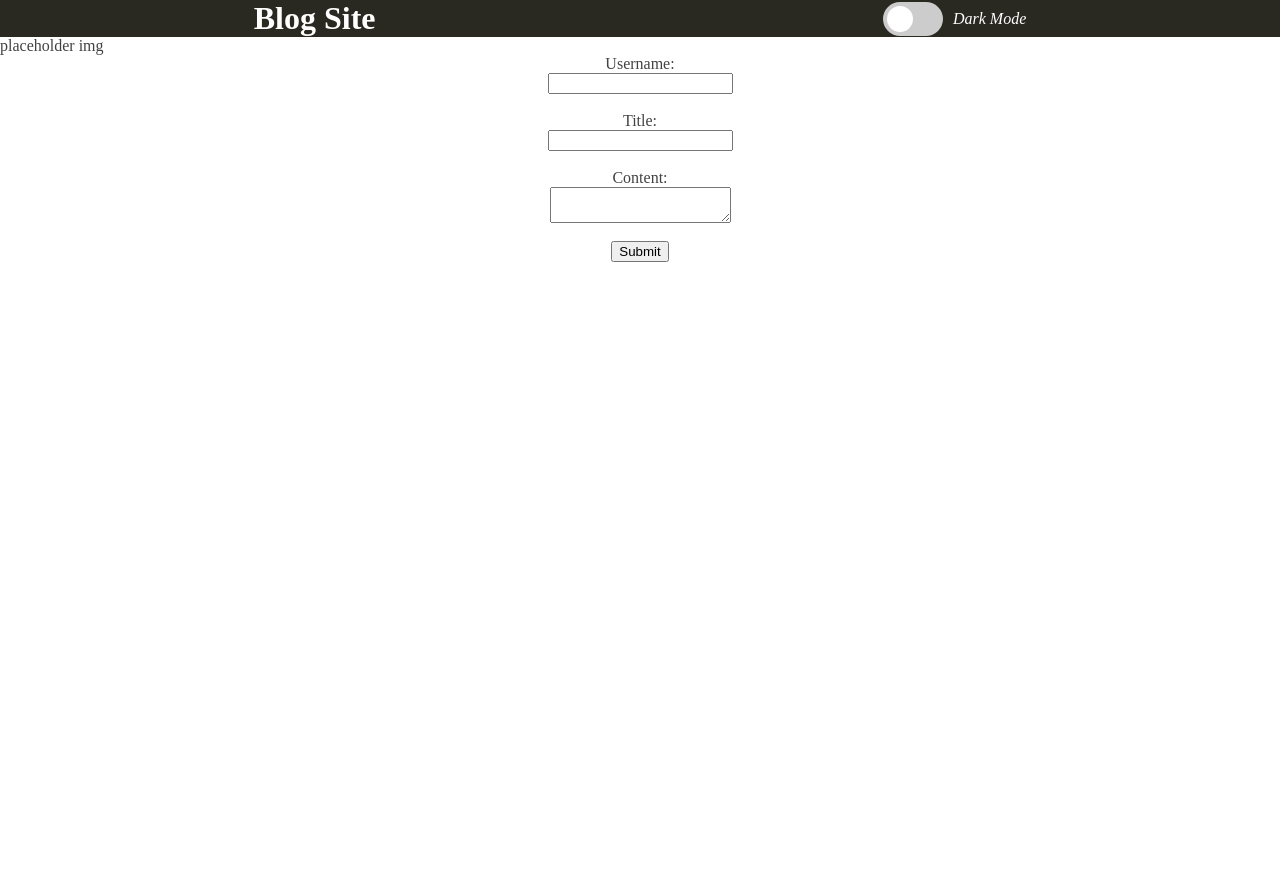
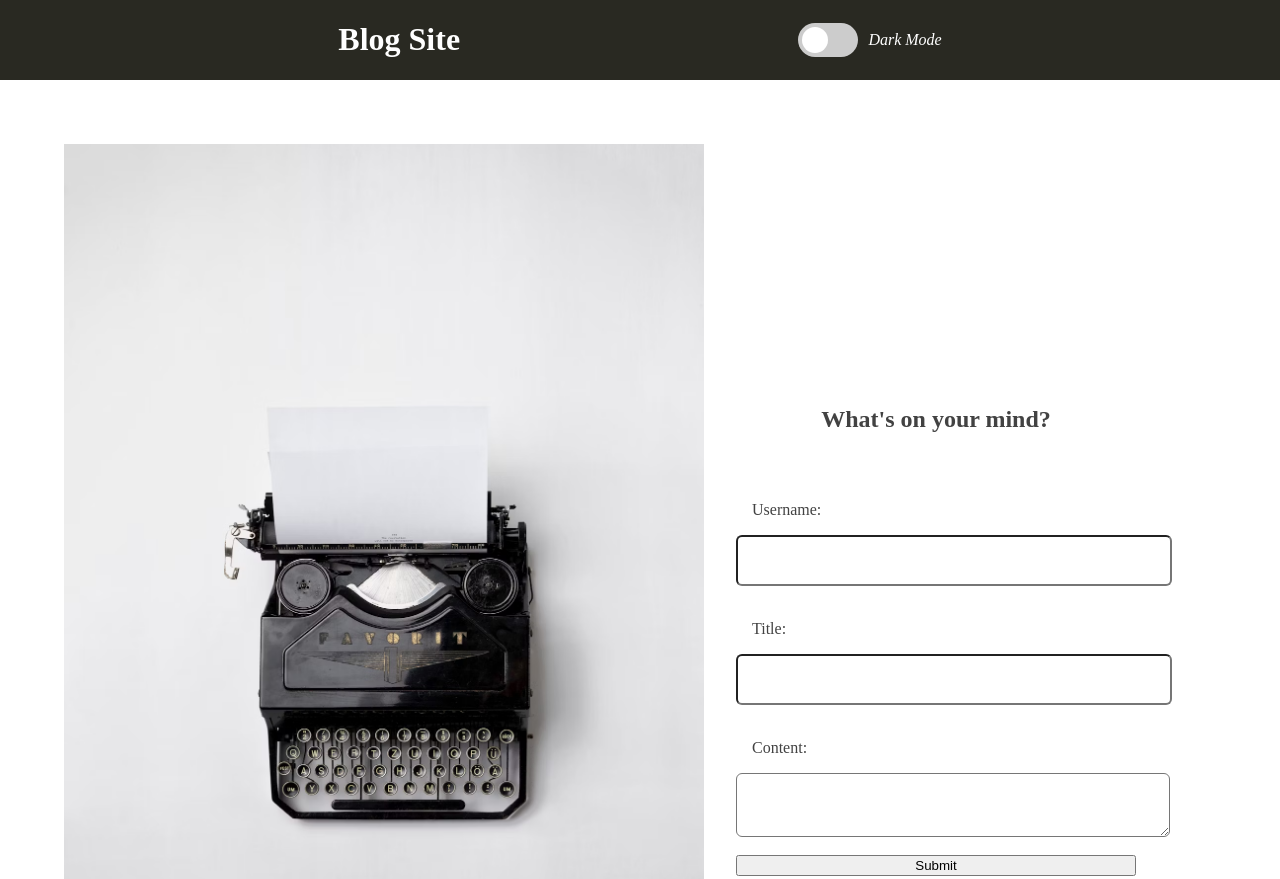
Before and after one commit to KyleH-Git/blog-site, a plain HTML site: page index.html in a window 1280 px wide. Shown: the top 879 px of the page. Before the commit the page ends 800 px from the top, so only its background shows below. Drawn offline with Linux system fonts and the light colour scheme.

Commit message:
added additional stylings to site

```diff
--- a/assets/css/blog.css
+++ b/assets/css/blog.css
@@ -1,7 +1,17 @@
 /* blog page styles */
 
+body{
+    margin: 0;
+    padding: 0;
+    box-sizing: border-box;
+}
+
 .post-card{
-border: 3px solid black;
+    border: 3px solid black;
+    width: 100%;
+    border-radius: 6px;
+    padding: 3rem;
+
 }
 
 .post-header{
@@ -16,6 +26,13 @@ border: 3px solid black;
 
 }
 
+#post-container{
+    display: flex;
+    flex-direction: column;
+    gap: 2rem;
+    padding: 1rem;
+}
+
 footer{
     margin-top: 25px;
 }
--- a/assets/css/form.css
+++ b/assets/css/form.css
@@ -1,11 +1,55 @@
 /* form page styles */
 
-.container{
-height: 100%;
-width: 100%;;
+body{
+    margin: 0;
+    padding: 0;
+    box-sizing: border-box;
 }
 
+.layout{
+    display: flex;
+    align-items: center;
+    padding: 4rem;
+    gap: 2rem;
+    flex-wrap: wrap;
+}
+
+.left-img{
+    max-width: 40rem;
+    min-width: 25rem;
+}
+
+img{
+    width: 100%;
+}
+
+.right-content{
+    max-width: 50rem;
+    min-width: 25rem;
+    padding: 0;
+}
+
+.input{
+    width: 100%;
+    font-weight: 400;
+    padding: 1rem;
+    border-radius: 6px;
+}
+
+.label{
+    font-weight: 400;
+    padding: 1rem;
+}
 .content-form{
-    justify-self: center;
-    align-items: center;
+    display: flex;
+    flex-direction: column;
+    align-items: stretch;
+    width: 100%;
+    margin: 0;
 }
+
+.form-header{
+    text-align: center;
+    padding: 2rem;
+    font-weight: 900;
+}
--- a/assets/css/styles.css
+++ b/assets/css/styles.css
@@ -16,21 +16,20 @@
     --heading-color: #818cab;
 }
 
-
-*{
-    margin: 0 auto;
-}
-
 body{
     background: var(--bg-color);
     color: var(--font-color);
+    margin: 0;
+    padding: 0;
+    box-sizing: border-box;
 }
 
 header{
     background: var(--heading-color);
     color: var(--bg-color);
+    align-items: center;
+    width: 100%;
 }
-
 
 .display-flex{
     display: flex;
@@ -52,6 +51,7 @@ header{
     flex-direction: column;
 }
 
+/* dark mode switch styles */
 .theme-switch-wrapper {
     display: flex;
     align-items: center;
--- a/index.html
+++ b/index.html
@@ -24,21 +24,22 @@
         </header>
 
         <!-- left side of homepage, img + title -->
-        <section class="container justify-content-evenly">
-            <div>
-                <p>placeholder img</p>
-            </div>
+        <section class="layout">
+            <aside class ="left-img">
+                <img src="./assets/images/blogimg.avif"/>
+            </aside>
 
         <!-- right side of homepage, form with Username, Title, and Content sections + Submit button -->
 
-            <div class="container display-flex">
-                <form id="contentForm" class ="container display-flex wrap-column">
-                    <label for="username">Username:</label>
-                    <input type="text" id="username" name ="username"><br>
-                    <label for="postTitle">Title:</label>
-                    <input type="text" id="postTitle" name ="postTitle"><br>
-                    <label for="postContent">Content:</label>
-                    <textarea id="postContent" name ="postContent"></textarea><br>
+            <div class="right-content">
+                <h1 class="form-header"> What's on your mind?</h1>
+                <form id="contentForm" class ="content-form">
+                    <label class ="label" for="username">Username:</label>
+                    <input class ="input" type="text" id="username" name ="username"><br>
+                    <label class ="label"for="postTitle">Title:</label>
+                    <input class ="input" type="text" id="postTitle" name ="postTitle"><br>
+                    <label class ="label"for="postContent">Content:</label>
+                    <textarea class ="input" type="text" id="postContent" name ="postContent"></textarea><br>
                     <input id="submit" type="submit" value="Submit">
                 </form>
             </div>
```
Also changed, not shown: assets/javascript/blog.js (+6 -4 lines), blog.html (+3 -3 lines), assets/images/blogimg.avif (added).
